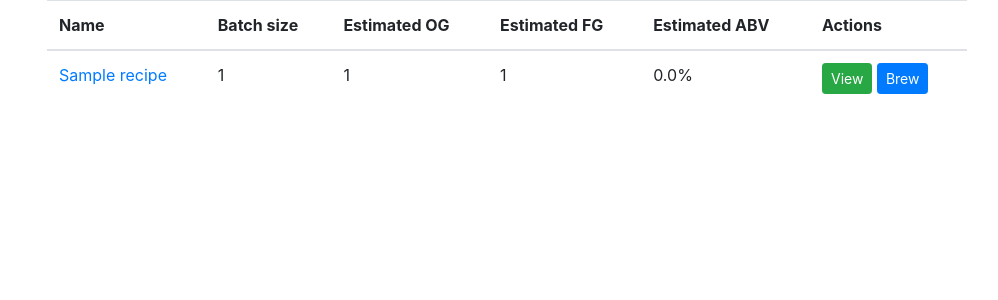
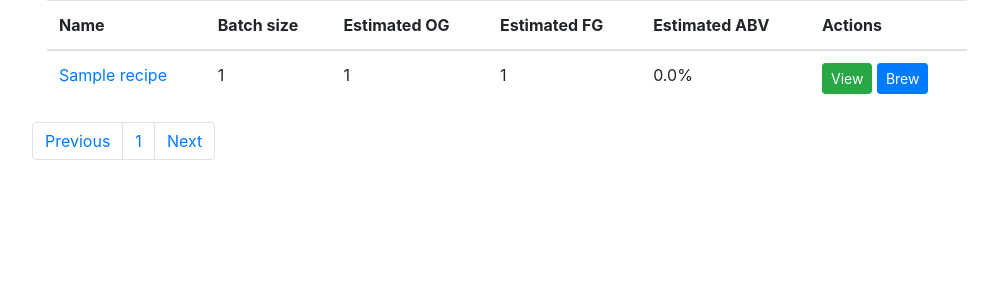
Before and after one commit to christiannageby/Beertracker, a Flask app: page /recipes in a window 1280 px wide. Shown: the part 56-356 px from the top of the page, without its empty margins (38-1036 px from the left). Run offline with Flask 2, Linux system fonts and the light colour scheme; tables that the repository leaves empty hold one stand-in row (Sample ...); some libraries are stand-ins or nearby versions.

Commit message:
Add pagination to recipes

```diff
--- a/app.py
+++ b/app.py
@@ -35,8 +35,10 @@ class Brew(db.Model):
 
 
 @app.route('/recipes')
-def list_recipes():
-    recipes = Recipe.query.all()
+def recipes():
+    page = request.args.get('page', 1, type=int)
+    per_page = request.args.get('per_page', 10, type=int)
+    recipes = Recipe.query.paginate(per_page=per_page, page=page)
     return render_template('recipes.html', recipes=recipes)
 
 
--- a/templates/recipes.html
+++ b/templates/recipes.html
@@ -15,12 +15,12 @@
           </tr>
         </thead>
         <tbody>
-        {% if recipes|length < 1 %}
+        {% if recipes.items|length < 1 %}
           <tr>
             <td>No recipes found, you can create one by pressing the Create Recipe link in the top bar.</td>
           </tr>
         {% else %}
-          {% for recipe in recipes %}
+          {% for recipe in recipes.items %}
           <tr>
             <td><a href="/recipe/{{ recipe.id }}">{{ recipe.name }}</a></td>
             <td>{{ recipe.before_boil }}</td>
@@ -36,6 +36,21 @@
         {% endif %}
         </tbody>
       </table>
+      <div class="row">
+        <nav aria-label="Pagination" class="pull-right">
+          <ul class="pagination">
+              <li class="page-item"><a class="page-link {% if recipes.page == 1 %}disabled{% endif %}" href="{{ url_for('recipes', page=recipes.prev_num) }}">Previous</a></li>
+              {% for page_num in recipes.iter_pages(left_edge=1, right_edge=1, left_current=1, right_current=2) %}
+                {% if page_num  %}
+                    <li class="page-item"><a class="page-link" href="{{ url_for('recipes', page=page_num) }}">{{ page_num }}</a></li>
+                {% else %}
+                  <li class="page-item active"><a class="page-link" href="{{ url_for('recipes', page=page_num) }}">{{ page_num }}</a></li>
+                {% endif %}
+              {% endfor %}
+            <li class="page-item"><a class="page-link {% if recipes.page == recipes.pages %}disabled{% endif %}" href="{{ url_for('recipes', page=recipes.next_num) }}">Next</a></li>
+          </ul>
+        </nav>
+      </div>
     </div>
 </div>
 {% endblock content %}
```
